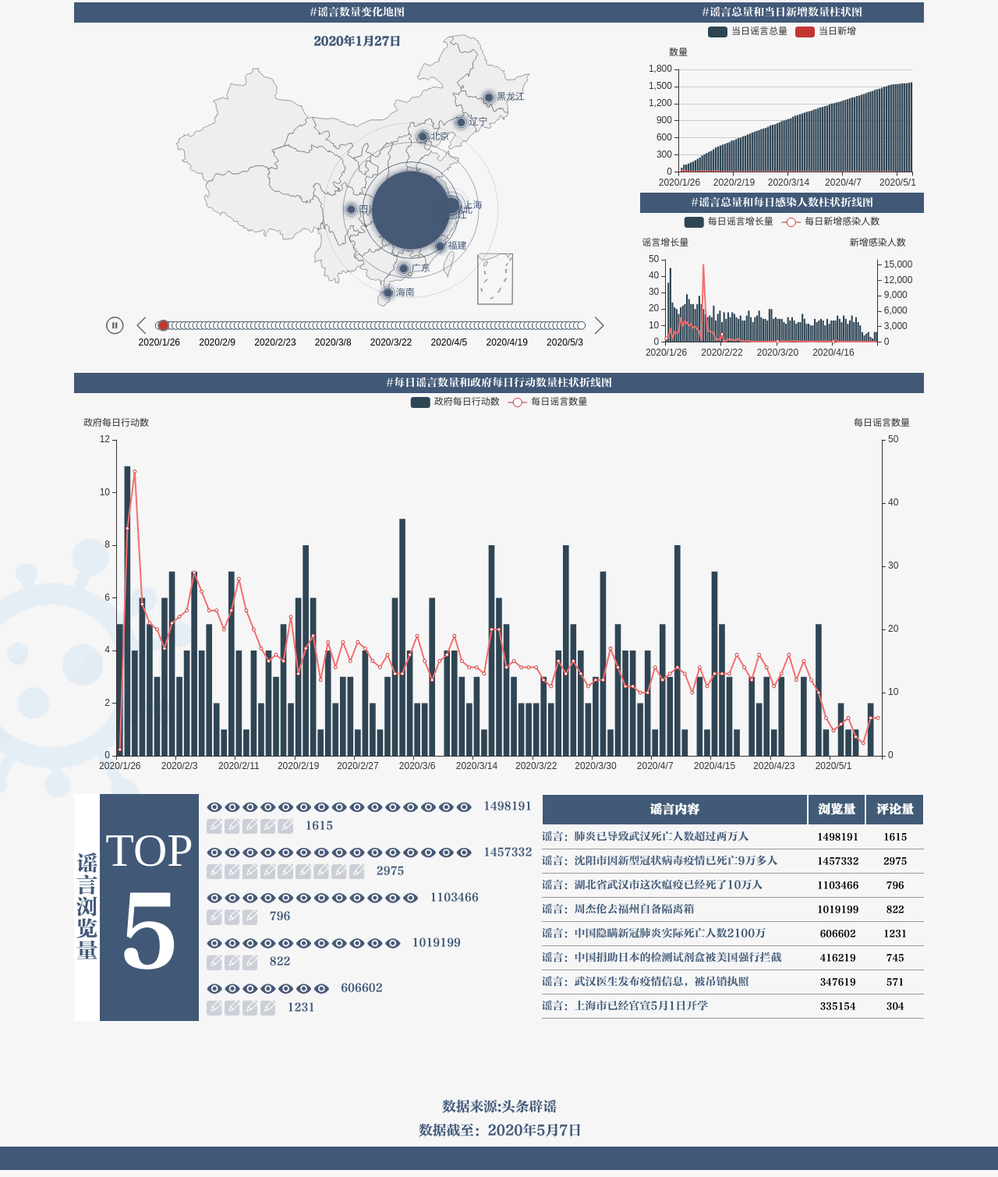
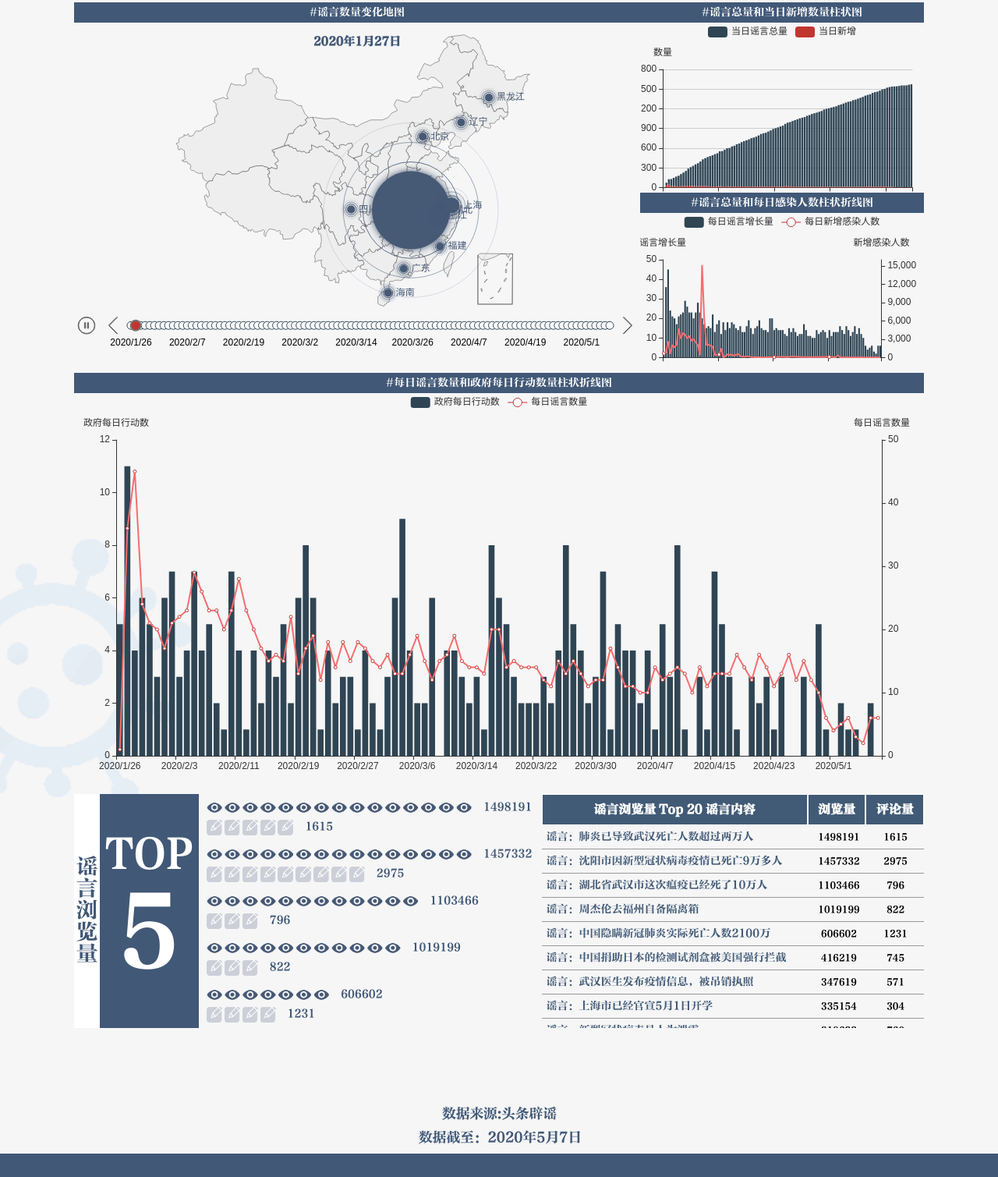
Before and after one commit to zjhch123/COVID19-Rumour-Data-Viz, a website: page app/index.html in a window 1280 px wide. Shown: the part 167-1676 px from the top of the page at 78% size. Drawn offline with Linux system fonts and the light colour scheme.

Commit message:
Feat: web page

```diff
--- a/app/index.html
+++ b/app/index.html
@@ -78,13 +78,13 @@
       <div class="blue"></div>
     </footer>
 
-    <script src="./js/constants.js"></script>
-    <script src="./js/data.js"></script>
-    <script src="./js/chart1.js"></script>
-    <script src="./js/chart2.js"></script>
-    <script src="./js/chart3.js"></script>
-    <script src="./js/chart4.js"></script>
-    <script src="./js/chart5.js"></script>
-    <script src="./js/index.js"></script>
+    <script src="./js/constants.js?421321"></script>
+    <script src="./js/data.js?412321"></script>
+    <script src="./js/chart1.js?412321"></script>
+    <script src="./js/chart2.js?4r123421"></script>
+    <script src="./js/chart3.js?4r123421"></script>
+    <script src="./js/chart4.js?4r123421"></script>
+    <script src="./js/chart5.js?4r123421"></script>
+    <script src="./js/index.js?4r123421"></script>
   </body>
 </html>
--- a/app/js/chart1.js
+++ b/app/js/chart1.js
@@ -13,10 +13,9 @@ function renderChart1() {
       },
     },
     grid: {
-      left: '3%',
+      left: '8%',
       right: '4%',
       bottom: '3%',
-      containLabel: true
     },
     xAxis: [
       {
--- a/app/js/chart2.js
+++ b/app/js/chart2.js
@@ -12,10 +12,9 @@ function renderChart2() {
       }
     },
     grid: {
-      left: '3%',
-      right: '4%',
+      left: '8%',
+      right: '15%',
       bottom: '3%',
-      containLabel: true
     },
     legend: {
       data: ['每日谣言增长量', '每日新增感染人数']
--- a/app/js/chart4.js
+++ b/app/js/chart4.js
@@ -84,8 +84,8 @@ function renderChart4() {
           axisType: 'category',
           autoPlay: true,
           playInterval: 3000,
-          left: '5%',
-          right: '5%',
+          left: '0',
+          right: '0',
           bottom: '3%',
           label: {
             normal: {
--- a/app/js/index.js
+++ b/app/js/index.js
@@ -1,11 +1,12 @@
 $('.J_list').append(`
 <div class="item-header">
-  <div class="i-1">谣言内容</div>
+  <div class="i-1">谣言浏览量 Top 20 谣言内容</div>
   <div class="i-2">浏览量</div>
   <div class="i-3">评论量</div>
 </div>
+<div class="item-content">
 ${
-  Data_RumourTop20.slice(0, 8).map(row => `
+  Data_RumourTop20.map(row => `
     <div class="item">
       <div class="i-1"><a href="${row[7]}" target="_blank">${row[1]}</a></div>
       <div class="i-2">${row[2]}</div>
@@ -13,6 +14,7 @@ ${
     </div>
   `).join(' ')
 }
+</div>
 `)
 
 
--- a/app/scss/index.scss
+++ b/app/scss/index.scss
@@ -81,14 +81,14 @@ header {
   height: 500px;
 }
 .row-3 {
-  height: 291px;
+  height: 300px;
   .column-1 {
     width: 55%;
     flex: 0 0 55%;
     display: flex;
     flex-direction: row;
     .left {
-      height: 291px;
+      height: 300px;
       width: 160px;
       display: flex;
       .left-left {
@@ -114,7 +114,7 @@ header {
         align-items: center;
         justify-content: center;
         .top {
-          font-size: 60px;
+          font-size: 52px;
         }
         .five {
           font-size: 124px;
@@ -152,9 +152,25 @@ header {
         font-weight: bold;
       }
     }
+    .item-content {
+      height: 260px;
+      overflow: auto;
+      &::-webkit-scrollbar {
+        width: 6px;
+      }
+      &::-webkit-scrollbar-thumb {
+        width: 6px;
+        background-color: RGB(65, 88, 119);
+      }
+      &::-webkit-scrollbar-track {
+        width: 6px;
+        background-color: #ddd;
+      }
+    }
     .item {
       display: flex;
       border-bottom: 1px solid #999;
+      padding-left: 6px;
       .i-1,.i-2,.i-3 {
         line-height: 30px;
         font-size: 14px;
```
Also changed, not shown: app/css/index.css, app/font/gbk.ttf, app/font/gbk.woff, app/js/data.js, 2 other files.
